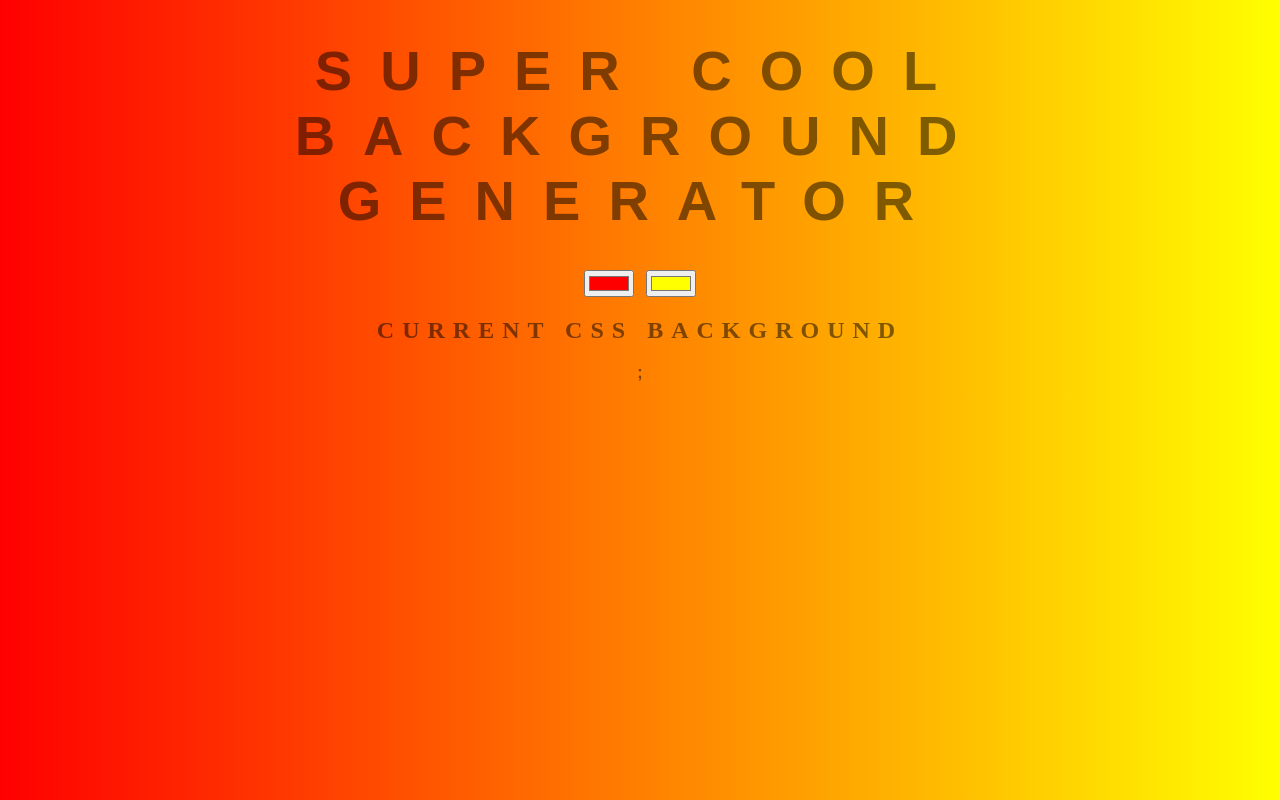
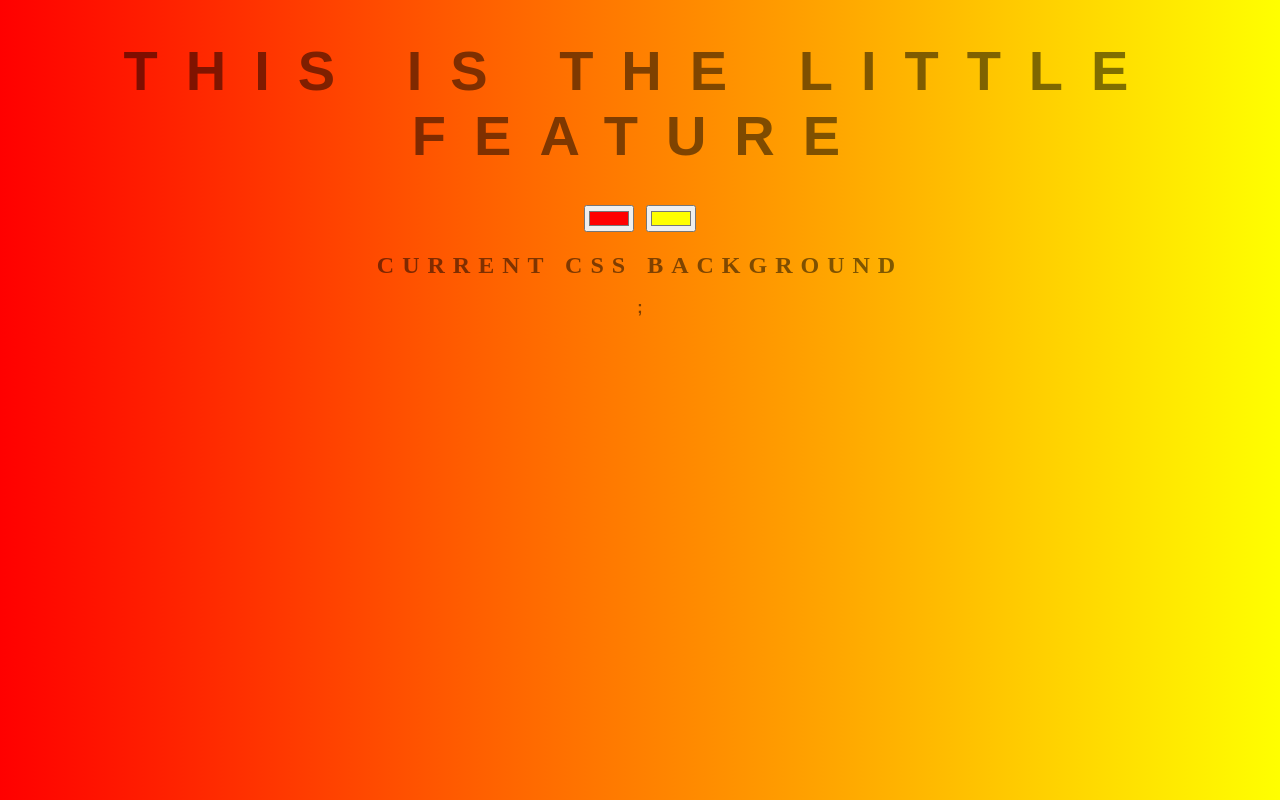
Before and after one commit to dplasenciam/background-generator, a plain HTML site: page index.html in a window 1280 px wide. Drawn offline with Linux system fonts and the light colour scheme.

Commit message:
changing to another title in new branch

```diff
--- a/index.html
+++ b/index.html
@@ -8,7 +8,7 @@
   </head>
   <body id="gradient">
     <header>
-      <h1>Super Cool Background Generator</h1>
+      <h1>This is the little feature</h1>
     </header>
     <div class="container">
       <div class="colorPicker">
```
